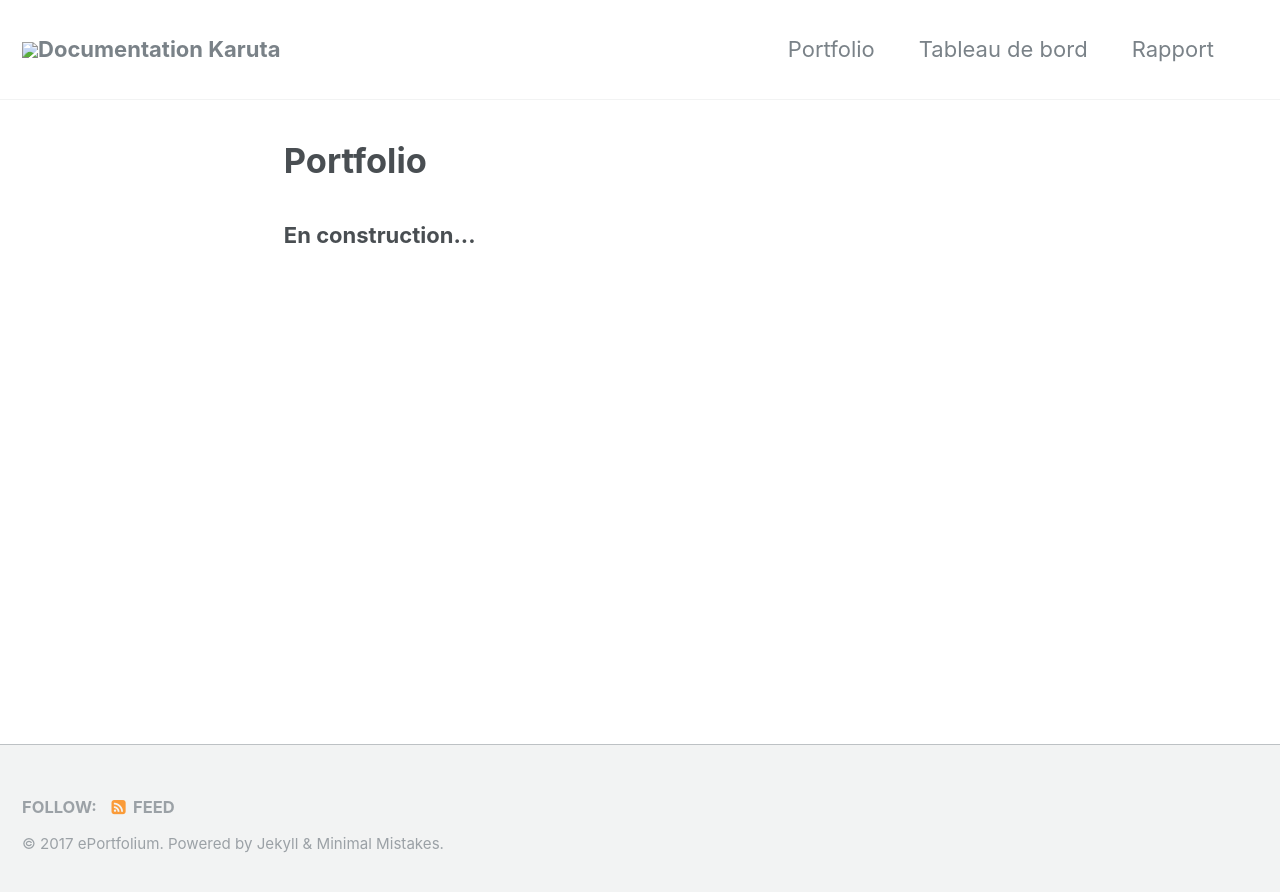
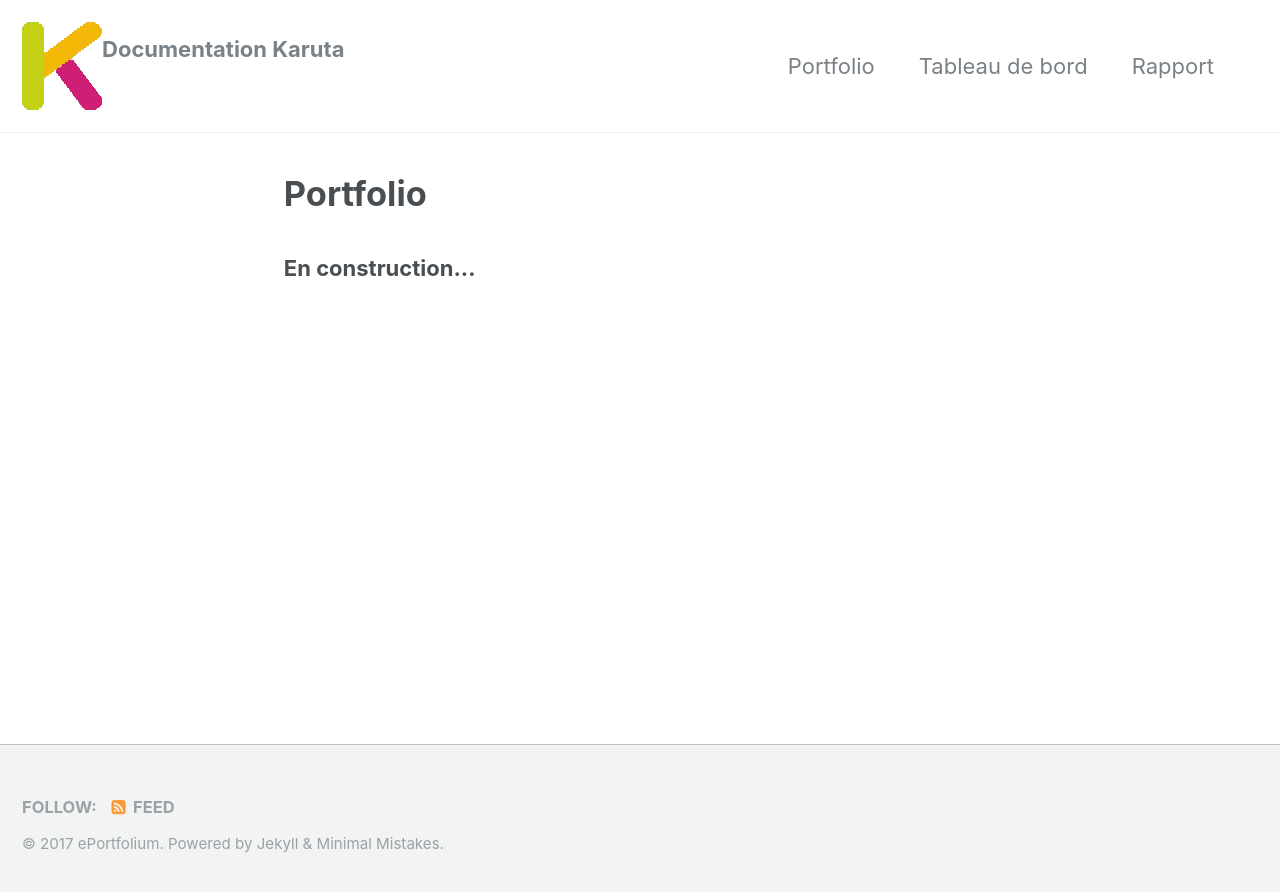
Before and after one commit to karutaproject/karuta-frontend-documentation, a Jekyll site: the page built from _pages/portfolio_fr.html, in a window 1280 px wide. Shown: the top 892 px of the page. Built offline with Jekyll 4.4.1, drawn with Linux system fonts in a browser that asks for light colours.

Commit message:
icon added

```diff
--- a/_includes/masthead.html
+++ b/_includes/masthead.html
@@ -2,7 +2,7 @@
   <div class="masthead__inner-wrap">
     <div class="masthead__menu">
       <nav id="site-nav" class="greedy-nav">
-        <img src='assets/img/K.png'/> <a class="site-title" href="{{ '/' | absolute_url }}">{{ site.title }}</a>
+        <img src='../assets/img/K.png'/> <a class="site-title" href="{{ '/' | absolute_url }}">{{ site.title }}</a>
         <ul class="visible-links">
           {% for link in site.data.navigation.main %}
             {% if link.url contains 'http' %}
```
